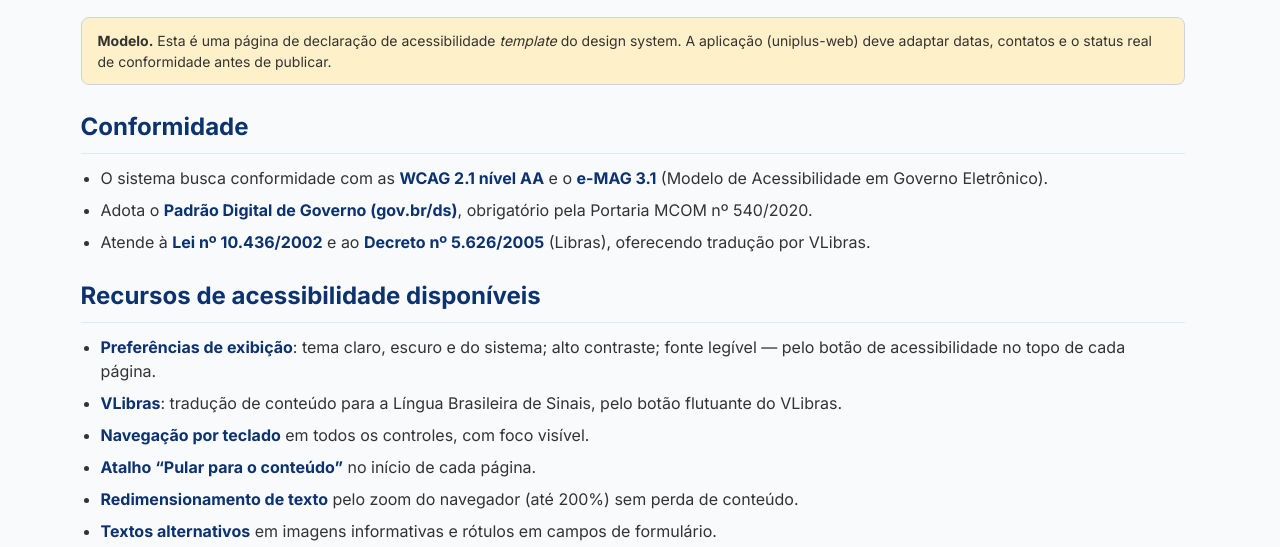
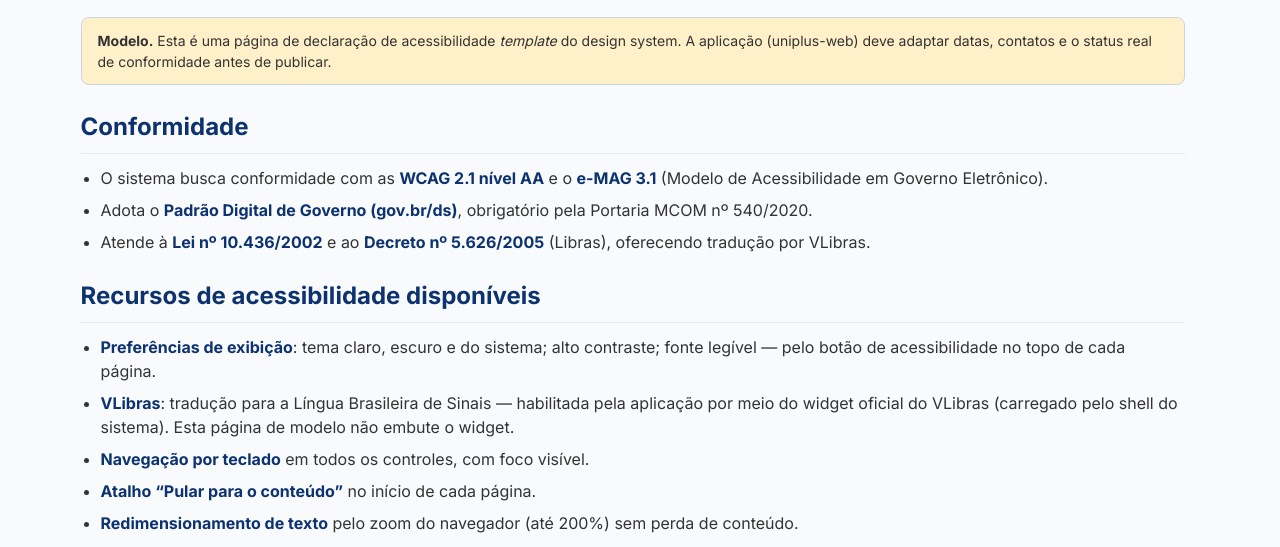
Before and after one commit to unifesspa-edu-br/uniplus-ds, a website: page acessibilidade.html in a window 1280 px wide. Shown: the part 237-784 px from the top of the page. Drawn offline with Linux system fonts and the light colour scheme.

Commit message:
fix(a11y): ajusta copy da declaracao sobre VLibras (feedback Codex)
A pagina de declaracao afirmava que o VLibras estava disponivel 'pelo botao
flutuante', mas o widget foi removido do showcase estatico — ficava
inconsistente. Reescreve para atribuir o VLibras a aplicacao (habilitado pelo
shell), deixando claro que a pagina modelo nao embute o widget.

Refs #8

```diff
--- a/acessibilidade.html
+++ b/acessibilidade.html
@@ -96,7 +96,7 @@
       <h2 id="recursos">Recursos de acessibilidade disponíveis</h2>
       <ul>
         <li><strong>Preferências de exibição</strong>: tema claro, escuro e do sistema; alto contraste; fonte legível — pelo botão de acessibilidade no topo de cada página.</li>
-        <li><strong>VLibras</strong>: tradução de conteúdo para a Língua Brasileira de Sinais, pelo botão flutuante do VLibras.</li>
+        <li><strong>VLibras</strong>: tradução para a Língua Brasileira de Sinais — habilitada pela aplicação por meio do widget oficial do VLibras (carregado pelo shell do sistema). Esta página de modelo não embute o widget.</li>
         <li><strong>Navegação por teclado</strong> em todos os controles, com foco visível.</li>
         <li><strong>Atalho “Pular para o conteúdo”</strong> no início de cada página.</li>
         <li><strong>Redimensionamento de texto</strong> pelo zoom do navegador (até 200%) sem perda de conteúdo.</li>
```
